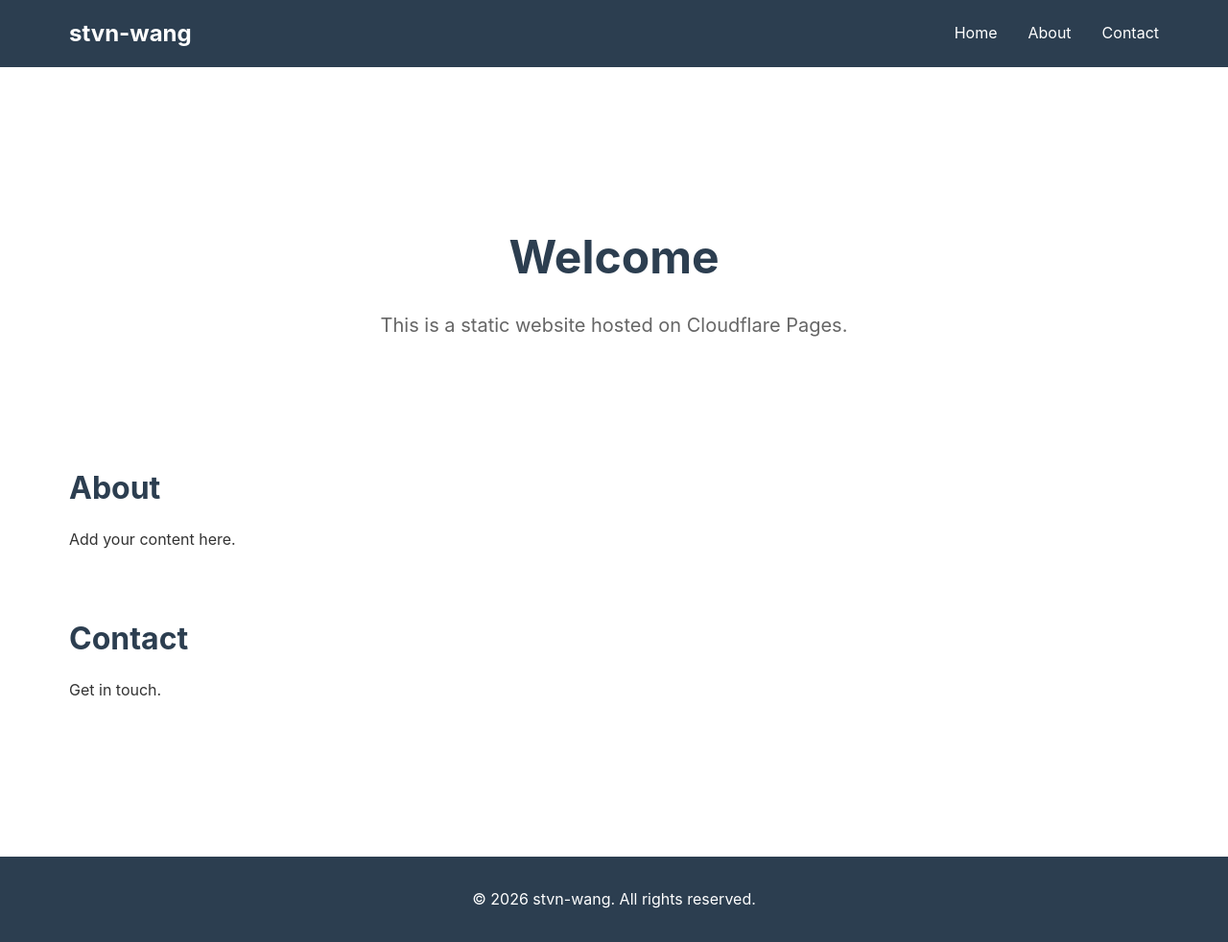
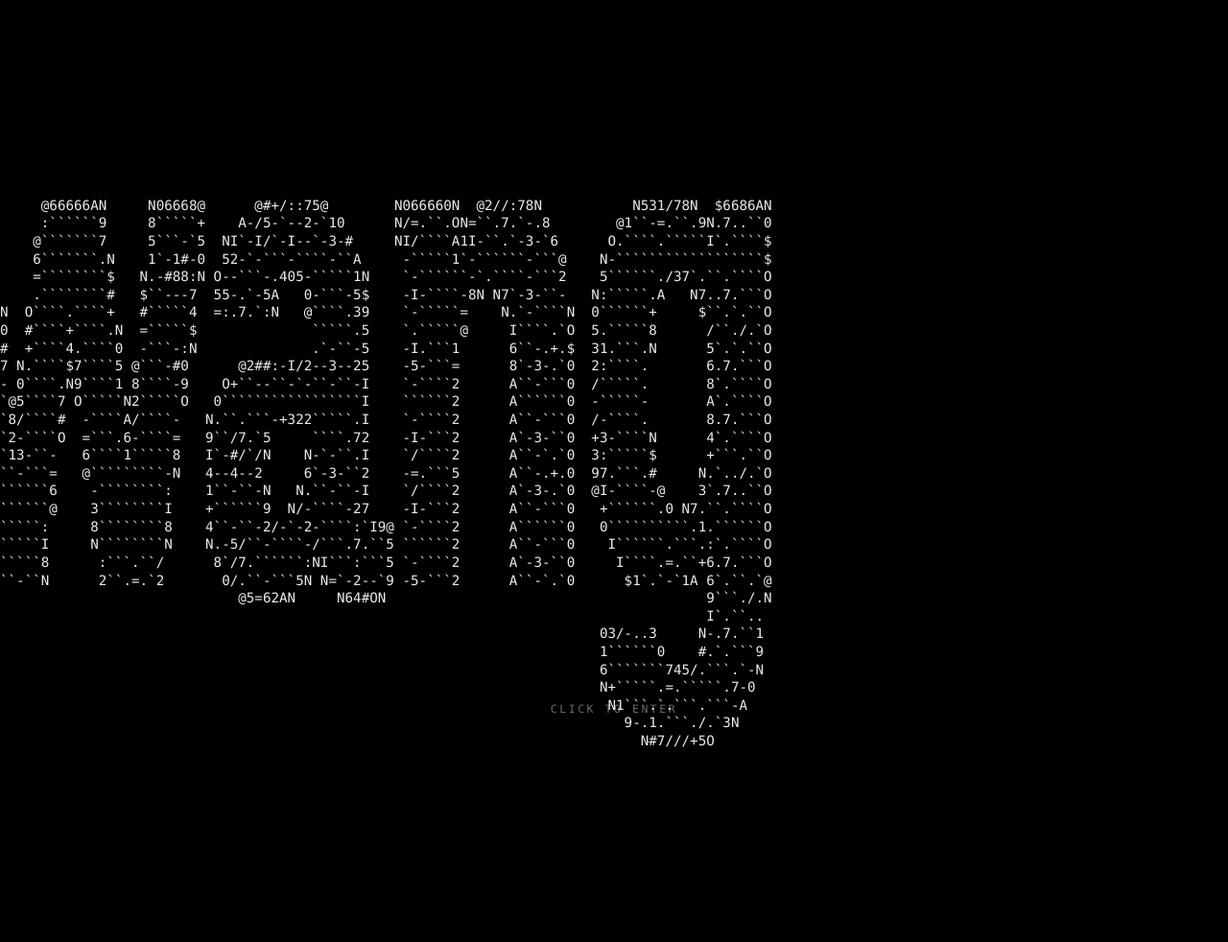
Before and after one commit to wangstr/stvn-wang, a plain HTML site: page index.html in a window 1280 px wide. Shown: the whole page at 96% size. After the commit the page ends 800 px from the top, so only its background shows below. Drawn offline with Linux system fonts and the light colour scheme.

Commit message:
Build Aino-style ASCII blob intro with stvn.wang mask

```diff
--- /dev/null
+++ b/animation.js
@@ -0,0 +1,391 @@
+class ASCIIBlobAnimation {
+    constructor() {
+        this.intro = document.getElementById('intro');
+        this.content = document.getElementById('content');
+        this.asciiText = document.getElementById('ascii-text');
+
+        this.maskCanvas = document.createElement('canvas');
+        this.maskCtx = this.maskCanvas.getContext('2d');
+
+        this.cols = 0;
+        this.rows = 0;
+        this.charWidth = 8;
+        this.charHeight = 16;
+        this.width = 0;
+        this.height = 0;
+
+        this.pointerX = 0.5;
+        this.pointerY = 0.5;
+        this.pointerSmoothX = 0.5;
+        this.pointerSmoothY = 0.5;
+        this.lastTouchX = null;
+
+        this.maskOffset = null;
+        this.maskVelocity = 0;
+        this.autoScroll = 0;
+
+        this.lastFrameTime = 0;
+        this.isExploding = false;
+        this.explodeStart = 0;
+
+        this.brightness = new Float32Array(0);
+        this.depth = new Float32Array(0);
+        this.tmp = new Float32Array(0);
+        this.maskAlpha = new Uint8ClampedArray(0);
+
+        this.asciiRamp = 'NNN@O$0A869#452I3=7+1/:-.` ';
+
+        this.onResize = this.onResize.bind(this);
+        this.onMouseMove = this.onMouseMove.bind(this);
+        this.onWheel = this.onWheel.bind(this);
+        this.onTouchStart = this.onTouchStart.bind(this);
+        this.onTouchMove = this.onTouchMove.bind(this);
+        this.onTouchEnd = this.onTouchEnd.bind(this);
+        this.onClick = this.onClick.bind(this);
+        this.animate = this.animate.bind(this);
+
+        this.onResize();
+        this.attachEvents();
+        requestAnimationFrame(this.animate);
+    }
+
+    attachEvents() {
+        window.addEventListener('resize', this.onResize);
+        this.intro.addEventListener('mousemove', this.onMouseMove);
+        this.intro.addEventListener('wheel', this.onWheel, { passive: true });
+        this.intro.addEventListener('touchstart', this.onTouchStart, { passive: true });
+        this.intro.addEventListener('touchmove', this.onTouchMove, { passive: false });
+        this.intro.addEventListener('touchend', this.onTouchEnd, { passive: true });
+        this.intro.addEventListener('click', this.onClick);
+    }
+
+    onResize() {
+        const width = window.innerWidth;
+        const height = window.innerHeight;
+
+        let charWidth = 7;
+        if (width > 900) {
+            charWidth = 8;
+        }
+        if (width > 1200) {
+            charWidth = 8.8;
+        }
+        if (width < 768) {
+            charWidth = 7.8;
+        }
+
+        const lineFactor = width < 500 ? 2 : 2.05;
+        let cols = Math.floor(width / charWidth);
+        let rows = Math.floor((height - charWidth * 2) / (charWidth * lineFactor));
+        rows = Math.max(22, rows);
+        cols = Math.max(42, cols);
+
+        charWidth = width / cols;
+        const lineHeightPx = height / rows;
+
+        this.width = width;
+        this.height = height;
+        this.cols = cols;
+        this.rows = rows;
+        this.charWidth = charWidth;
+        this.charHeight = lineHeightPx;
+        this.autoScroll = Math.max(0.015, this.cols * 0.00004);
+
+        const fontSize = Math.max(8, charWidth / 0.62);
+        const letterSpacing = Math.max(0, (charWidth / 0.62 - fontSize) * 0.6);
+
+        this.asciiText.style.fontSize = `${fontSize}px`;
+        this.asciiText.style.lineHeight = `${lineHeightPx}px`;
+        this.asciiText.style.letterSpacing = `${letterSpacing}px`;
+        this.asciiText.style.width = `${width}px`;
+        this.asciiText.style.height = `${height}px`;
+
+        this.maskCanvas.width = cols;
+        this.maskCanvas.height = rows;
+
+        const size = cols * rows;
+        this.brightness = new Float32Array(size);
+        this.depth = new Float32Array(size);
+        this.tmp = new Float32Array(size);
+        this.maskAlpha = new Uint8ClampedArray(size);
+        this.maskOffset = null;
+    }
+
+    onMouseMove(event) {
+        if (this.isExploding) {
+            return;
+        }
+        this.pointerX = event.clientX / this.width;
+        this.pointerY = event.clientY / this.height;
+    }
+
+    onWheel(event) {
+        if (this.isExploding) {
+            return;
+        }
+        this.maskVelocity += event.deltaY * 0.00018;
+    }
+
+    onTouchStart(event) {
+        if (!event.touches || !event.touches[0] || this.isExploding) {
+            return;
+        }
+        this.lastTouchX = event.touches[0].clientX;
+    }
+
+    onTouchMove(event) {
+        if (!event.touches || !event.touches[0] || this.isExploding) {
+            return;
+        }
+        const touch = event.touches[0];
+        this.pointerX = touch.clientX / this.width;
+        this.pointerY = touch.clientY / this.height;
+
+        if (this.lastTouchX !== null) {
+            const deltaX = touch.clientX - this.lastTouchX;
+            if (Math.abs(deltaX) > 2) {
+                this.maskVelocity -= deltaX * 0.0009;
+                event.preventDefault();
+            }
+        }
+        this.lastTouchX = touch.clientX;
+    }
+
+    onTouchEnd() {
+        this.lastTouchX = null;
+    }
+
+    onClick() {
+        if (this.isExploding) {
+            return;
+        }
+        this.isExploding = true;
+        this.explodeStart = performance.now();
+        this.intro.classList.add('exploding');
+
+        setTimeout(() => {
+            this.intro.classList.add('hidden');
+            this.content.classList.add('visible');
+        }, 820);
+    }
+
+    clearBuffers() {
+        const base = 242;
+        this.brightness.fill(base);
+        this.tmp.fill(base);
+        this.depth.fill(Number.POSITIVE_INFINITY);
+    }
+
+    drawTorusField(timeMs) {
+        this.clearBuffers();
+
+        this.pointerSmoothX += (this.pointerX - this.pointerSmoothX) * 0.045;
+        this.pointerSmoothY += (this.pointerY - this.pointerSmoothY) * 0.045;
+
+        const rMajor = 1.0;
+        const rMinor = 0.45;
+        const uSteps = Math.max(110, Math.floor(this.cols * 0.9));
+        const vSteps = Math.max(48, Math.floor(this.rows * 0.9));
+        const cameraZ = 2.0;
+        const scale = Math.min(this.cols, this.rows) * 8;
+        const aspectY = 1.03;
+
+        const rotX = timeMs * 0.00038 + (this.pointerSmoothY - 0.5) * 1.7;
+        const rotY = timeMs * 0.00031 + (this.pointerSmoothX - 0.5) * 2.3;
+        const cosX = Math.cos(rotX);
+        const sinX = Math.sin(rotX);
+        const cosY = Math.cos(rotY);
+        const sinY = Math.sin(rotY);
+
+        for (let u = 0; u < uSteps; u += 1) {
+            const theta = (u / uSteps) * Math.PI * 2;
+            const cTheta = Math.cos(theta);
+            const sTheta = Math.sin(theta);
+
+            for (let v = 0; v < vSteps; v += 1) {
+                const phi = (v / vSteps) * Math.PI * 2;
+                const cPhi = Math.cos(phi);
+                const sPhi = Math.sin(phi);
+
+                let x = (rMajor + rMinor * cPhi) * cTheta;
+                let y = (rMajor + rMinor * cPhi) * sTheta;
+                let z = rMinor * sPhi;
+
+                let ny = cPhi * sTheta;
+                let nz = sPhi;
+
+                const ry = x * cosY + z * sinY;
+                const rz = -x * sinY + z * cosY;
+                x = ry;
+                z = rz;
+
+                const nny = ny * cosY + nz * sinY;
+                const nnz = -ny * sinY + nz * cosY;
+                ny = nny;
+                nz = nnz;
+
+                const rx = y * cosX - z * sinX;
+                const rz2 = y * sinX + z * cosX;
+                y = rx;
+                z = rz2;
+
+                const nny2 = ny * cosX - nz * sinX;
+                const nnz2 = ny * sinX + nz * cosX;
+                ny = nny2;
+                nz = nnz2;
+
+                const depth = z + cameraZ;
+                if (depth <= 0.001) {
+                    continue;
+                }
+
+                const invDepth = 1 / depth;
+                const sx = Math.floor(this.cols * 0.5 + x * invDepth * scale);
+                const sy = Math.floor(this.rows * 0.5 + y * invDepth * scale * aspectY);
+
+                if (sx < 1 || sy < 1 || sx >= this.cols - 1 || sy >= this.rows - 1) {
+                    continue;
+                }
+
+                const idx = sy * this.cols + sx;
+                if (depth < this.depth[idx]) {
+                    this.depth[idx] = depth;
+
+                    const baseLight = (nz * 0.5 + 0.5) * 180 + 26;
+                    this.brightness[idx] = baseLight;
+                }
+            }
+        }
+
+        for (let y = 1; y < this.rows - 1; y += 1) {
+            for (let x = 1; x < this.cols - 1; x += 1) {
+                const idx = y * this.cols + x;
+                this.tmp[idx] = (
+                    this.brightness[idx] * 5 +
+                    this.brightness[idx - 1] +
+                    this.brightness[idx + 1] +
+                    this.brightness[idx - this.cols] +
+                    this.brightness[idx + this.cols]
+                ) / 9;
+            }
+        }
+
+        this.brightness.set(this.tmp);
+    }
+
+    applyTextMask(deltaMs) {
+        this.maskCtx.clearRect(0, 0, this.cols, this.rows);
+        this.maskCtx.fillStyle = '#fff';
+
+        const text = 'stvn.wang';
+        const fontSize = Math.max(12, Math.floor(this.rows * 0.95));
+        this.maskCtx.font = `900 ${fontSize}px "Helvetica Neue", "Arial Black", Helvetica, Arial, sans-serif`;
+        this.maskCtx.textBaseline = 'middle';
+
+        const textWidth = this.maskCtx.measureText(text).width;
+
+        if (this.maskOffset === null) {
+            this.maskOffset = (this.cols - textWidth) * 0.5;
+        }
+
+        this.maskOffset -= this.autoScroll * deltaMs;
+        this.maskOffset += this.maskVelocity * deltaMs;
+        this.maskVelocity *= 0.95;
+
+        const wrapWidth = this.cols + textWidth + 12;
+        while (this.maskOffset < -textWidth - 6) {
+            this.maskOffset += wrapWidth;
+        }
+        while (this.maskOffset > this.cols + 6) {
+            this.maskOffset -= wrapWidth;
+        }
+
+        const y = this.rows * 0.52;
+        const drawFatText = (x, yy) => {
+            this.maskCtx.fillText(text, x, yy);
+            this.maskCtx.fillText(text, x + 0.5, yy);
+            this.maskCtx.fillText(text, x - 0.5, yy);
+        };
+        drawFatText(this.maskOffset, y);
+        drawFatText(this.maskOffset - wrapWidth, y);
+        drawFatText(this.maskOffset + wrapWidth, y);
+
+        const maskData = this.maskCtx.getImageData(0, 0, this.cols, this.rows).data;
+        for (let i = 0; i < this.maskAlpha.length; i += 1) {
+            this.maskAlpha[i] = maskData[i * 4 + 3];
+            if (this.maskAlpha[i] === 0) {
+                this.brightness[i] = 250;
+            } else {
+                this.brightness[i] *= this.maskAlpha[i] / 255;
+            }
+        }
+    }
+
+    renderAscii() {
+        const lines = new Array(this.rows);
+        const maxChar = this.asciiRamp.length - 1;
+
+        for (let y = 0; y < this.rows; y += 1) {
+            let line = '';
+            const rowOffset = y * this.cols;
+            for (let x = 0; x < this.cols; x += 1) {
+                const idx = rowOffset + x;
+                const value = Math.max(0, Math.min(255, this.brightness[idx]));
+                const charIndex = Math.ceil((value / 255) * maxChar);
+                line += this.asciiRamp[charIndex];
+            }
+            lines[y] = line;
+        }
+
+        this.asciiText.textContent = lines.join('\n');
+    }
+
+    renderExplosion(now) {
+        const progress = (now - this.explodeStart) / 820;
+        if (progress >= 1) {
+            this.asciiText.textContent = '';
+            return;
+        }
+
+        const lines = this.asciiText.textContent.split('\n');
+        const displaced = lines.map((line) => {
+            const chars = line.split('');
+            for (let i = 0; i < chars.length; i += 1) {
+                if (chars[i] === ' ') {
+                    continue;
+                }
+                const threshold = progress * (1.1 + Math.random() * 0.7);
+                if (Math.random() < threshold) {
+                    chars[i] = ' ';
+                }
+            }
+            return chars.join('');
+        });
+
+        this.asciiText.textContent = displaced.join('\n');
+        this.asciiText.style.opacity = `${Math.max(0, 1 - progress * 1.35)}`;
+    }
+
+    animate(timeMs) {
+        if (!this.lastFrameTime) {
+            this.lastFrameTime = timeMs;
+        }
+        const deltaMs = Math.min(34, timeMs - this.lastFrameTime);
+        this.lastFrameTime = timeMs;
+
+        if (this.isExploding) {
+            this.renderExplosion(timeMs);
+        } else {
+            this.asciiText.style.opacity = '1';
+            this.drawTorusField(timeMs);
+            this.applyTextMask(deltaMs);
+            this.renderAscii();
+        }
+
+        requestAnimationFrame(this.animate);
+    }
+}
+
+document.addEventListener('DOMContentLoaded', () => {
+    new ASCIIBlobAnimation();
+});
--- a/index.html
+++ b/index.html
@@ -3,41 +3,20 @@
 <head>
     <meta charset="UTF-8">
     <meta name="viewport" content="width=device-width, initial-scale=1.0">
-    <meta name="description" content="Static website hosted on Cloudflare Pages">
-    <title>stvn-wang</title>
+    <meta name="description" content="Steven Wang - Developer & Designer">
+    <title>stvn.wang</title>
     <link rel="stylesheet" href="style.css">
 </head>
 <body>
-    <header>
-        <nav>
-            <h1>stvn-wang</h1>
-            <ul>
-                <li><a href="#home">Home</a></li>
-                <li><a href="#about">About</a></li>
-                <li><a href="#contact">Contact</a></li>
-            </ul>
-        </nav>
-    </header>
+    <div id="intro" class="intro">
+        <div id="ascii-text" class="ascii-text"></div>
+        <div class="hint">click to enter</div>
+    </div>
 
-    <main>
-        <section id="home" class="hero">
-            <h2>Welcome</h2>
-            <p>This is a static website hosted on Cloudflare Pages.</p>
-        </section>
+    <div id="content" class="content">
+        <div class="reveal-text">STEVEN WANG</div>
+    </div>
 
-        <section id="about">
-            <h2>About</h2>
-            <p>Add your content here.</p>
-        </section>
-
-        <section id="contact">
-            <h2>Contact</h2>
-            <p>Get in touch.</p>
-        </section>
-    </main>
-
-    <footer>
-        <p>&copy; 2026 stvn-wang. All rights reserved.</p>
-    </footer>
+    <script src="animation.js"></script>
 </body>
 </html>
--- a/style.css
+++ b/style.css
@@ -5,100 +5,108 @@
 }
 
 body {
-    font-family: -apple-system, BlinkMacSystemFont, 'Segoe UI', Roboto, Oxygen, Ubuntu, Cantarell, sans-serif;
-    line-height: 1.6;
-    color: #333;
+    font-family: Menlo, Consolas, "Courier New", monospace;
+    background-color: #000;
+    color: #ecebe6;
+    overflow: hidden;
+    height: 100vh;
+    width: 100vw;
 }
 
-header {
-    background-color: #2c3e50;
-    color: white;
-    padding: 1rem 0;
-    position: sticky;
+.intro {
+    position: fixed;
     top: 0;
-    z-index: 100;
+    left: 0;
+    width: 100%;
+    height: 100%;
+    background-color: #000;
+    z-index: 1000;
+    cursor: pointer;
+    user-select: none;
+    transition: opacity 0.8s ease;
 }
 
-nav {
-    max-width: 1200px;
-    margin: 0 auto;
-    padding: 0 2rem;
-    display: flex;
-    justify-content: space-between;
-    align-items: center;
+.intro.exploding {
+    pointer-events: none;
 }
 
-nav h1 {
-    font-size: 1.5rem;
+.intro.hidden {
+    opacity: 0;
+    pointer-events: none;
 }
 
-nav ul {
-    display: flex;
-    list-style: none;
-    gap: 2rem;
+.ascii-text {
+    position: absolute;
+    top: 0;
+    left: 0;
+    width: 100%;
+    height: 100%;
+    overflow: hidden;
+    white-space: pre;
+    color: #ecebe6;
+    opacity: 0.95;
+    pointer-events: none;
+    text-shadow: 0 0 0 transparent;
 }
 
-nav a {
-    color: white;
-    text-decoration: none;
-    transition: opacity 0.3s;
+.hint {
+    position: absolute;
+    left: 50%;
+    bottom: 3.4rem;
+    transform: translateX(-50%);
+    font-size: 0.72rem;
+    letter-spacing: 0.22em;
+    text-transform: uppercase;
+    color: rgba(236, 235, 230, 0.45);
+    pointer-events: none;
+    opacity: 0;
+    animation: fadeInHint 1.4s ease 1.8s forwards;
 }
 
-nav a:hover {
-    opacity: 0.8;
+@keyframes fadeInHint {
+    to {
+        opacity: 1;
+    }
 }
 
-main {
-    max-width: 1200px;
-    margin: 0 auto;
-    padding: 2rem;
+.content {
+    position: fixed;
+    top: 0;
+    left: 0;
+    width: 100%;
+    height: 100%;
+    display: flex;
+    align-items: center;
+    justify-content: center;
+    opacity: 0;
+    pointer-events: none;
+    transition: opacity 0.8s ease 0.3s;
+    background-color: #000;
 }
 
-section {
-    margin: 4rem 0;
+.content.visible {
+    opacity: 1;
+    pointer-events: auto;
 }
 
-.hero {
+.reveal-text {
+    font-size: clamp(0.78rem, 1.35vw, 0.96rem);
+    font-weight: 400;
+    letter-spacing: 0.16em;
+    text-transform: uppercase;
     text-align: center;
-    padding: 4rem 2rem;
+    color: #ecebe6;
+    opacity: 0.92;
+    animation: fadeInTerminal 360ms linear forwards;
 }
 
-.hero h2 {
-    font-size: 3rem;
-    margin-bottom: 1rem;
-    color: #2c3e50;
-}
-
-.hero p {
-    font-size: 1.25rem;
-    color: #666;
-}
-
-h2 {
-    font-size: 2rem;
-    margin-bottom: 1rem;
-    color: #2c3e50;
-}
-
-footer {
-    background-color: #2c3e50;
-    color: white;
-    text-align: center;
-    padding: 2rem;
-    margin-top: 4rem;
-}
-
-@media (max-width: 768px) {
-    nav {
-        flex-direction: column;
-        gap: 1rem;
+@keyframes fadeInTerminal {
+    from {
+        opacity: 0;
+        transform: translateY(3px);
     }
-
-    nav ul {
-        gap: 1rem;
-    }
-
-    .hero h2 {
-        font-size: 2rem;
+    to {
+        opacity: 0.92;
+        transform: translateY(0);
     }
 }
```
